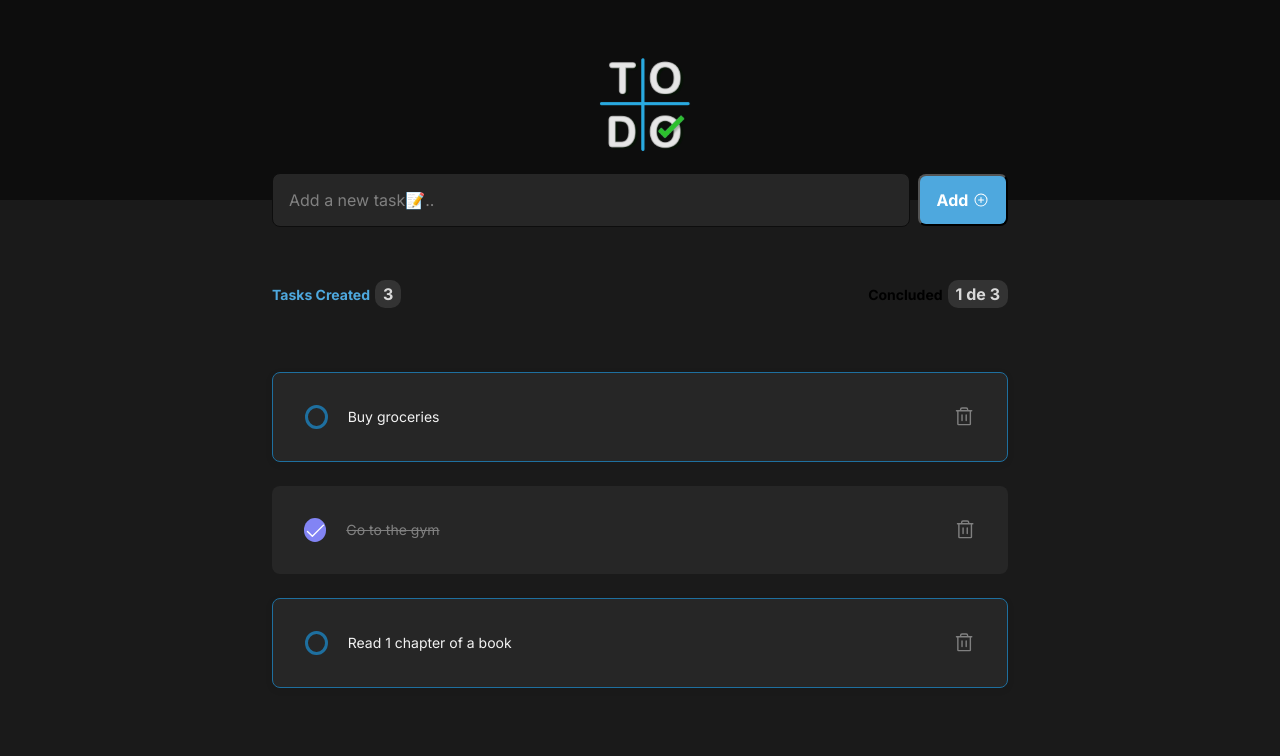
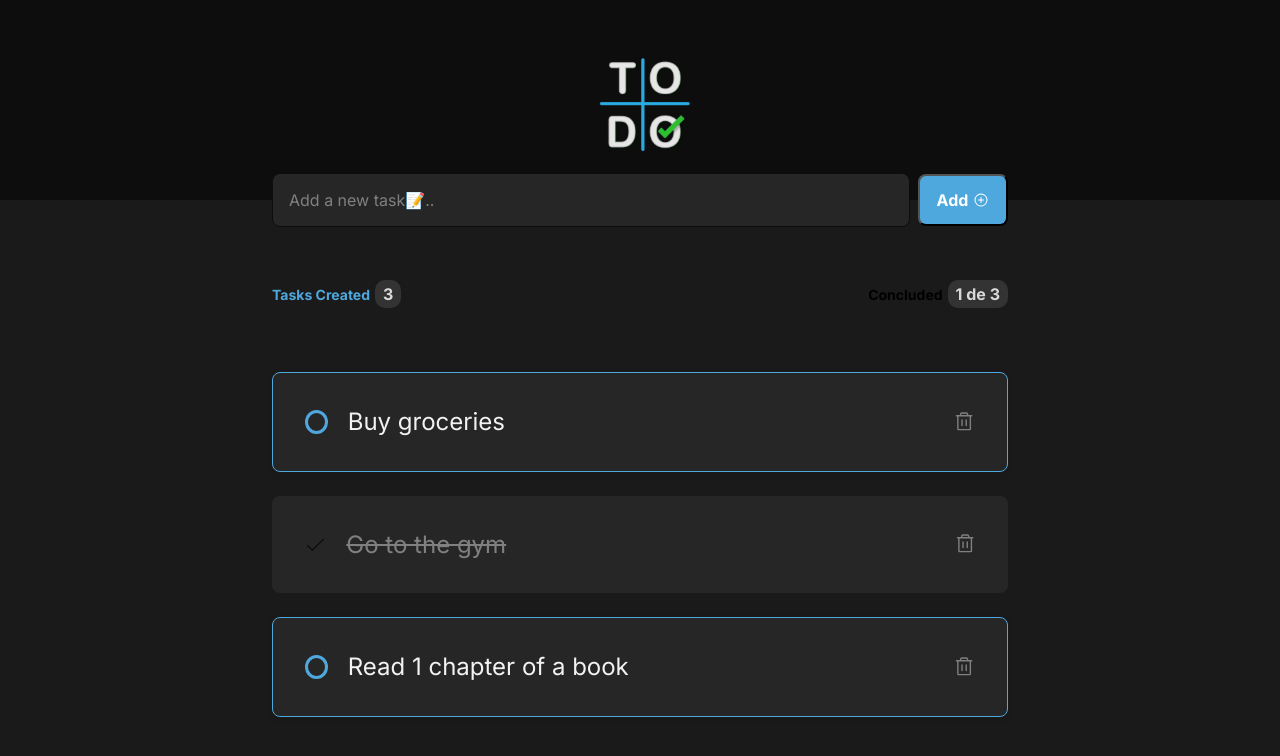
Before and after one commit to jonrusso/Todo-list, a Next.js app: page / in a window 1280 px wide. Shown: the top 756 px of the page. Built offline with nearby package versions, Linux system fonts and the light colour scheme.

Commit message:
Update TaskList.module.css

```diff
--- a/src/components/TasksContainer/Tasks/TaskList.module.css
+++ b/src/components/TasksContainer/Tasks/TaskList.module.css
@@ -14,7 +14,7 @@
   width: 100%;
   padding: 32px;
   background: var(--gray-500);
-  border: 1px solid var(--blue-dark);
+  border: 1px solid var(--blue);
   box-shadow: 0 2px 8px rgba(0, 0, 0, 0.06);
   border-radius: 8px;
 }
@@ -31,13 +31,13 @@
   align-items: center;
   justify-content: center;
   background: transparent;
-  color: var(--white);
+  color: var(--gray-700);
   border-radius: 50%;
   cursor: pointer;
 }
 
 [data-state="unchecked"].checkbox {
-  border: 3px solid var(--blue-dark);
+  border: 3px solid var(--blue);
 }
 
 [data-state="checked"].checkbox {
@@ -52,7 +52,7 @@
 }
 
 [data-state="checked"] .checkboxIndicator {
-  background: var(--purple);
+  background: var(--green);
 }
 
 .checkIcon {
@@ -65,8 +65,8 @@
 
 .taskContent {
   width: 632px;
-  font-weight: 400;
-  font-size: 14px;
+  font-weight: 300;
+  font-size: 24px;
   line-height: 140%;
   color: var(--gray-100);
   flex-grow: 1;
@@ -84,6 +84,6 @@
 }
 
 .trashIcon:hover {
-  color: var(--purple);
+  color: var(--danger);
   cursor: pointer;
 }
```
